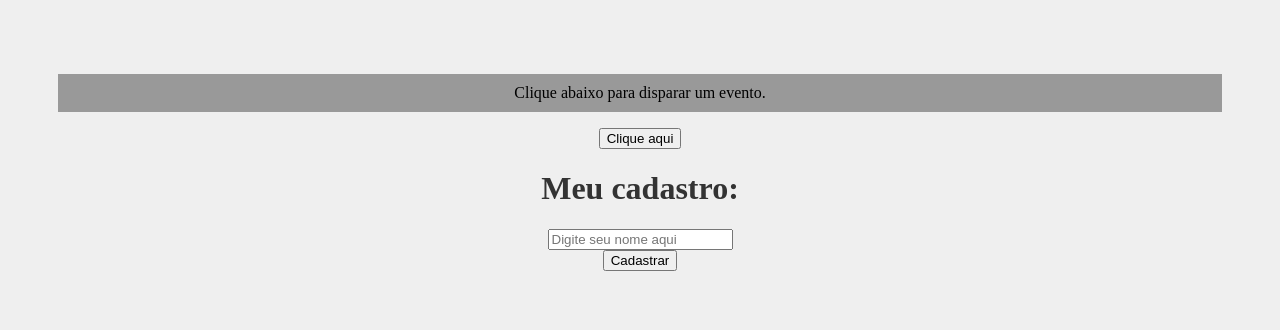
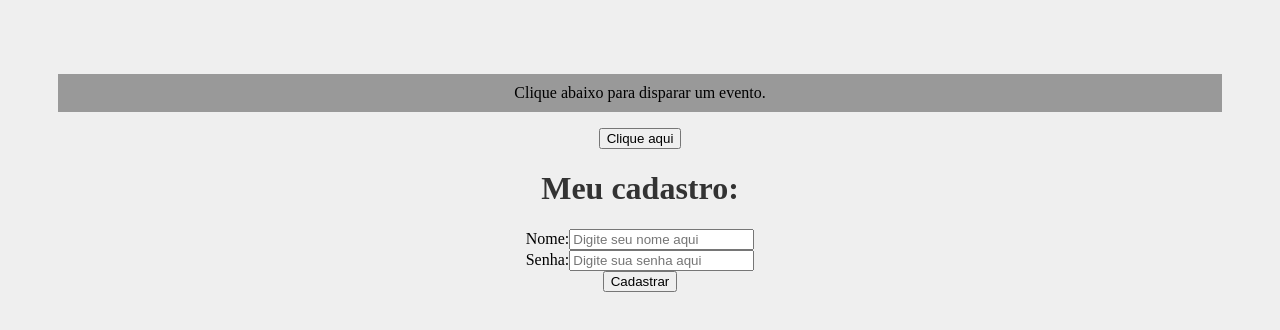
Before and after one commit to nandagenu/learning-react, a React (Create React App) app: page / in a window 1280 px wide. Shown: the top 330 px of the page. Built offline with nearby package versions, Linux system fonts and the light colour scheme.

Commit message:
useState

```diff
--- a/src/components/Form.js
+++ b/src/components/Form.js
@@ -1,16 +1,36 @@
+import { useState } from "react"
+
 function Form() {
     function cadastrarUsuario(e) { // argumento "e" de "event"
         e.preventDefault() // evita o reload da página, para a execução do formulário para executar a função abaixo
-        console.log("Usuário foi cadastrado.")
+        console.log(`O usuário ${name} foi cadastrado com a senha ${password}`)
     }
+
+    const [name, setName] = useState()
+    const [password, setPassword] = useState()
+
     return(
         <div>
             <h1>Meu cadastro:</h1>
             <form onSubmit={cadastrarUsuario}>
                 <div>
-                    <input type="text" placeholder="Digite seu nome aqui" />
+                    <label htmlFor="name">Nome:</label>
+                    <input
+                     type="text"
+                     id="name"
+                     name="name"
+                     placeholder="Digite seu nome aqui"
+                     onChange={(e) => setName(e.target.value)}/>
                 </div>
-
+                <div>
+                    <label htmlFor="password">Senha:</label>
+                    <input
+                    type="password"
+                    id="password"
+                    name="password"
+                    placeholder="Digite sua senha aqui"
+                    onChange={(e) => setPassword(e.target.value)}/>
+                </div>
                 <div>
                     <input type="submit" value="Cadastrar" />
                 </div>
```
